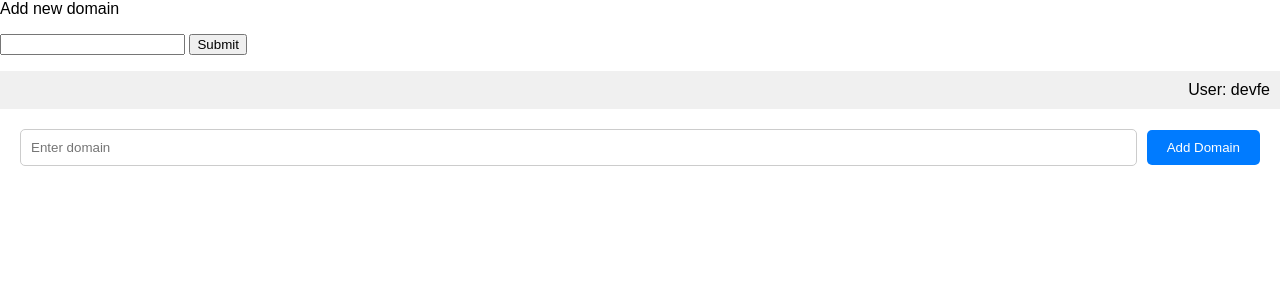
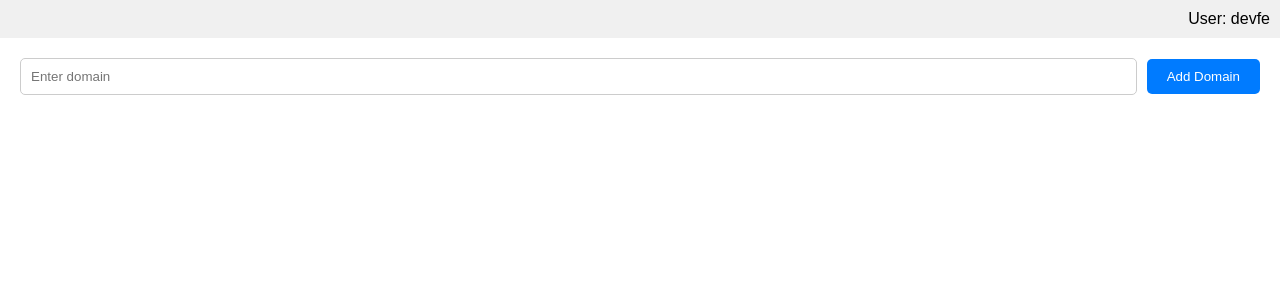
Before and after one commit to devfemibadmus/email-hosting-server, a Django app: template templates/server/home.html in a window 1280 px wide. Shown: the top 300 px of the page. Run offline with Django 4.2, Linux system fonts and the light colour scheme; the template is opened without the code that fills it, so the values that code supplies are empty; a user stored in the database is signed in; parts of the project's set-up code (start-up, migrations or seed data) failed here and were passed over.

Commit message:
template for backend home Domain Crud operation

```diff
--- a/templates/server/home.html
+++ b/templates/server/home.html
@@ -1,22 +1,3 @@
-
-<!--User domains-->
-{% with domains=request.user.get_owned_domains %}
-{% for domain in domains %}
-<p>{{forloop.counter}} {{domain.name}}</p>
-{% endfor %}
-{% endwith %}
-<!--End user domains-->
-
-
-<!--New domain form-->
-<form method="POST">
-    <p>Add new domain</p>
-    <input type="text">
-    <input type="submit">
-</form>
-<!--End new domain form-->
-
-
 <!DOCTYPE html>
 <html lang="en">
 <head>
@@ -148,7 +129,7 @@
         {% for message in messages %}
             <div class="message {{message.tags}}">{{message}}</div>
         {% endfor %}
-        <form class="add-domain-form">
+        <form class="add-domain-form" action="/server/domain/">
             <input type="text" class="add-domain-input" name="domain" placeholder="Enter domain">
             <button type="submit" class="add-domain-submit">Add Domain</button>
         </form>
```
